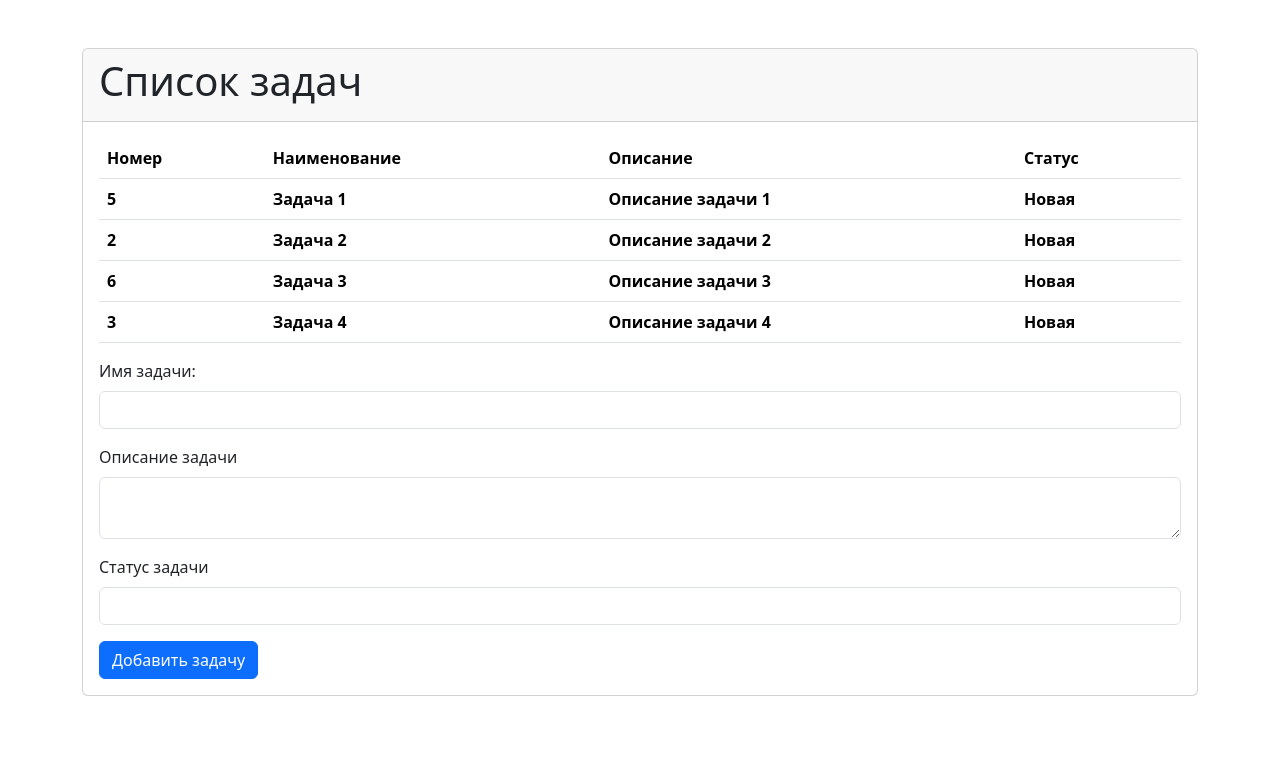
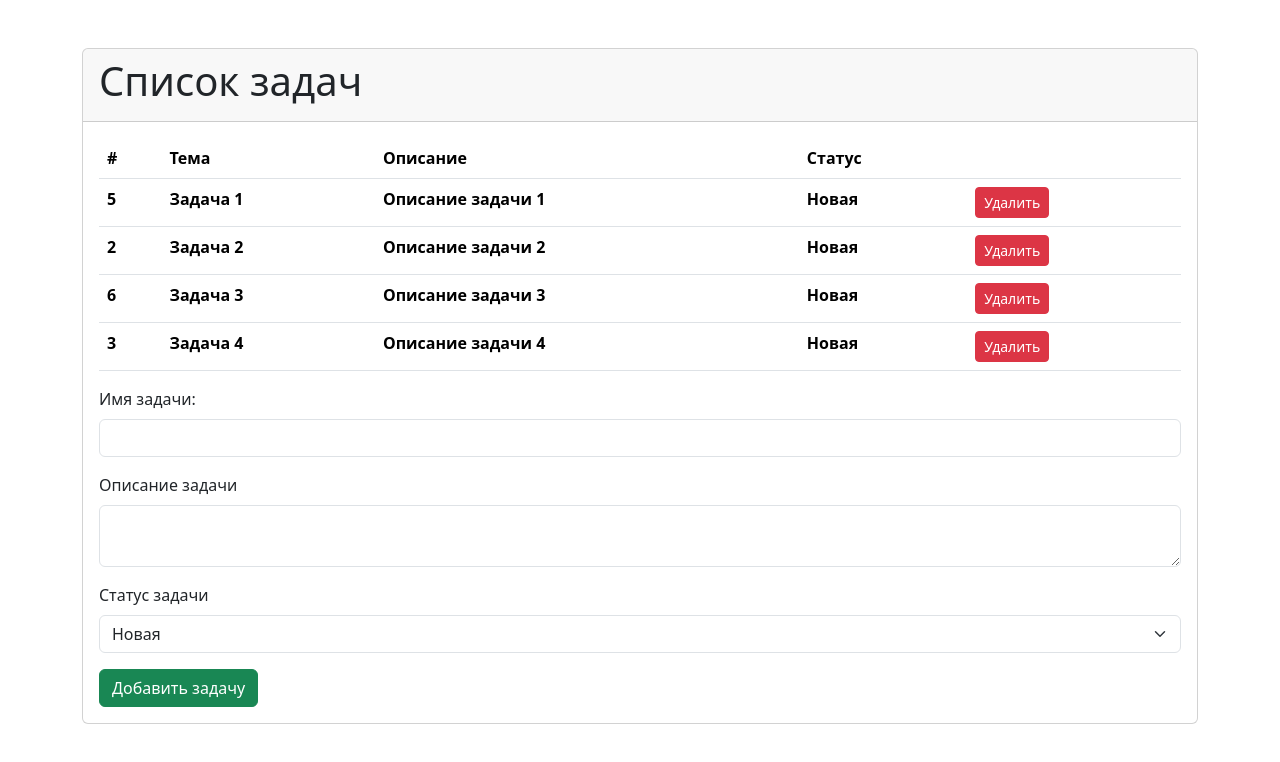
Before and after one commit to KirillFisenko/GoalsManager, a React (Vite) app in the folder taskmanagerclient/: page / in a window 1280 px wide. Shown: the top 762 px of the page. Built offline with nearby package versions, Linux system fonts and the light colour scheme.

Commit message:
Add task, delete task

```diff
--- a/taskmanagerclient/src/App.jsx
+++ b/taskmanagerclient/src/App.jsx
@@ -11,10 +11,18 @@ const App = () => {
     { id: 3, name: 'Задача 4', description: 'Описание задачи 4', status: 'Новая' }
   ]);
 
-  const addTask = () => {
-    const newId = tasks.sort((x, y) => x.id - y.id)[tasks.length - 1].id + 1;
-    const item = { id: newId, name: 'Задача new', description: 'Описание задачи new', status: 'Новая' };
+  const addTask = (taskName, taskDescription, taskStatus) => {
+    const newId = tasks.length === 0 ?
+      1
+      :
+      Math.max(...tasks.map(e => e.id)) + 1;
+
+    const item = { id: newId, name: taskName, description: taskDescription, status: taskStatus };
     setTasks([...tasks, item]);
+  }
+
+  const deleteTask = (id) => {
+    setTasks(tasks.filter(item => item.id != id));
   }
 
   return (
@@ -24,8 +32,13 @@ const App = () => {
           <h1>Список задач</h1>
         </div>
         <div className="card-body">
-          <TableTask tasks={tasks} />
-          <FormTask addTask={addTask}/>
+          <TableTask
+            tasks={tasks}
+            deleteTask={deleteTask}
+          />
+          <FormTask
+            addTask={addTask}
+          />
         </div>
       </div>
     </div>
--- a/taskmanagerclient/src/layout/FormTask/FormTask.jsx
+++ b/taskmanagerclient/src/layout/FormTask/FormTask.jsx
@@ -1,27 +1,50 @@
+import { useState } from "react";
 
 const FormTask = (props) => {
+    const [taskName, setTaskName] = useState("");
+    const [taskDescription, setTaskDescription] = useState("");
+    const [taskStatus, setTaskStatus] = useState("Новая");
+
+    const submit = () => {
+        if (taskName === "" || taskDescription === "" || taskStatus === "") return;
+        props.addTask(taskName, taskDescription, taskStatus);
+        setTaskName("");
+        setTaskDescription("");
+        setTaskStatus("Новая");
+    }
+
     return (
         <div>
             <div className="mb-3">
                 <form>
                     <div className="mb-3">
                         <label className="form-label">Имя задачи:</label>
-                        <input className="form-control" type="text"></input>
+                        <input className="form-control" type="text"
+                            value={taskName}
+                            onChange={(e) => { setTaskName(e.target.value) }}></input>
                     </div>
                     <div className="mb-3">
                         <label className="form-label">Описание задачи</label>
-                        <textarea className="form-control" type="text"></textarea>
+                        <textarea className="form-control" type="text"
+                            value={taskDescription}
+                            onChange={(e) => { setTaskDescription(e.target.value) }}></textarea>
                     </div>
                     <div className="mb-3">
                         <label className="form-label">Статус задачи</label>
-                        <input className="form-control" type="text"></input>
+                        <select className="form-select"
+                            value={taskStatus}
+                            onChange={(e) => { setTaskStatus(e.target.value) }}>
+
+                            <option value="Новая">Новая</option>
+                            <option value="В работе">В работе</option>
+                            <option value="Завершена">Завершена</option>
+                        </select>
                     </div>
                 </form>
             </div>
             <div>
-                <button className="btn btn-primary"
-                onClick={() => { props.addTask() }}
-                >
+                <button className="btn btn-success"
+                    onClick={() => { submit() }}>
                     Добавить задачу
                 </button>
             </div>
--- a/taskmanagerclient/src/layout/TableTask/TableTask.jsx
+++ b/taskmanagerclient/src/layout/TableTask/TableTask.jsx
@@ -5,10 +5,11 @@ const TableTask = (props) => {
         <table className="table table-hover">
             <thead>
                 <tr>
-                <th>Номер</th>
-                    <th>Наименование</th>
+                    <th>#</th>
+                    <th>Тема</th>
                     <th>Описание</th>
                     <th>Статус</th>
+                    <th></th>
                 </tr>
             </thead>
             <tbody>
@@ -16,10 +17,12 @@ const TableTask = (props) => {
                     props.tasks.map(
                         task =>
                             <RowTableTask
+                                key={task.id}
                                 id={task.id}
                                 name={task.name}
                                 description={task.description}
                                 status={task.status}
+                                deleteTask={props.deleteTask}
                             />
                     )
                 }
--- a/taskmanagerclient/src/layout/TableTask/components/RowTableTask.jsx
+++ b/taskmanagerclient/src/layout/TableTask/components/RowTableTask.jsx
@@ -5,6 +5,12 @@ const RowTableTask = (props) => {
             <th>{props.name}</th>
             <th>{props.description}</th>
             <th>{props.status}</th>
+            <th>
+                <button className="btn btn-danger btn-sm"
+                    onClick={() => props.deleteTask(props.id)}>
+                    Удалить
+                </button>
+            </th>
         </tr>
     )
 }
```
